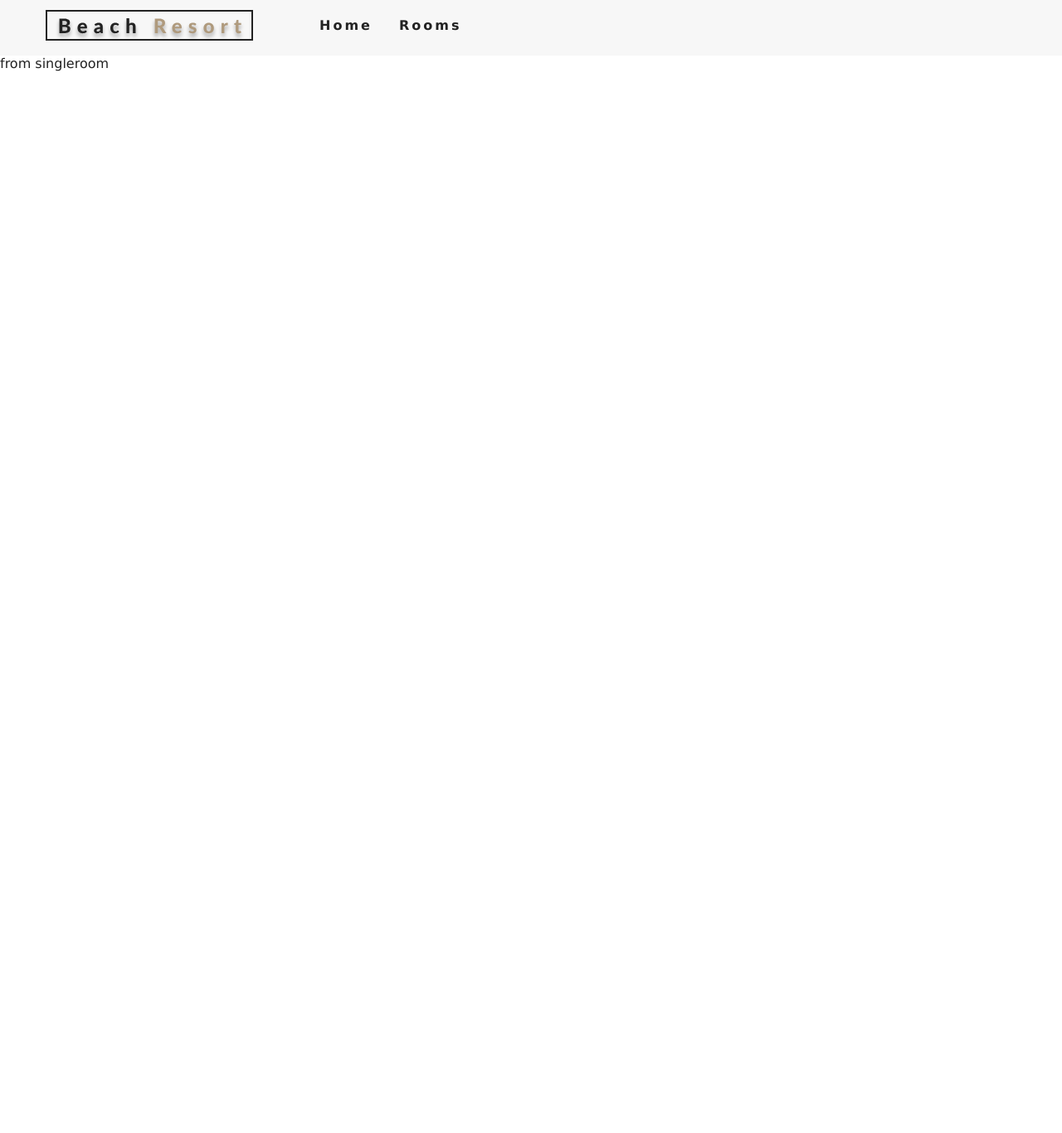
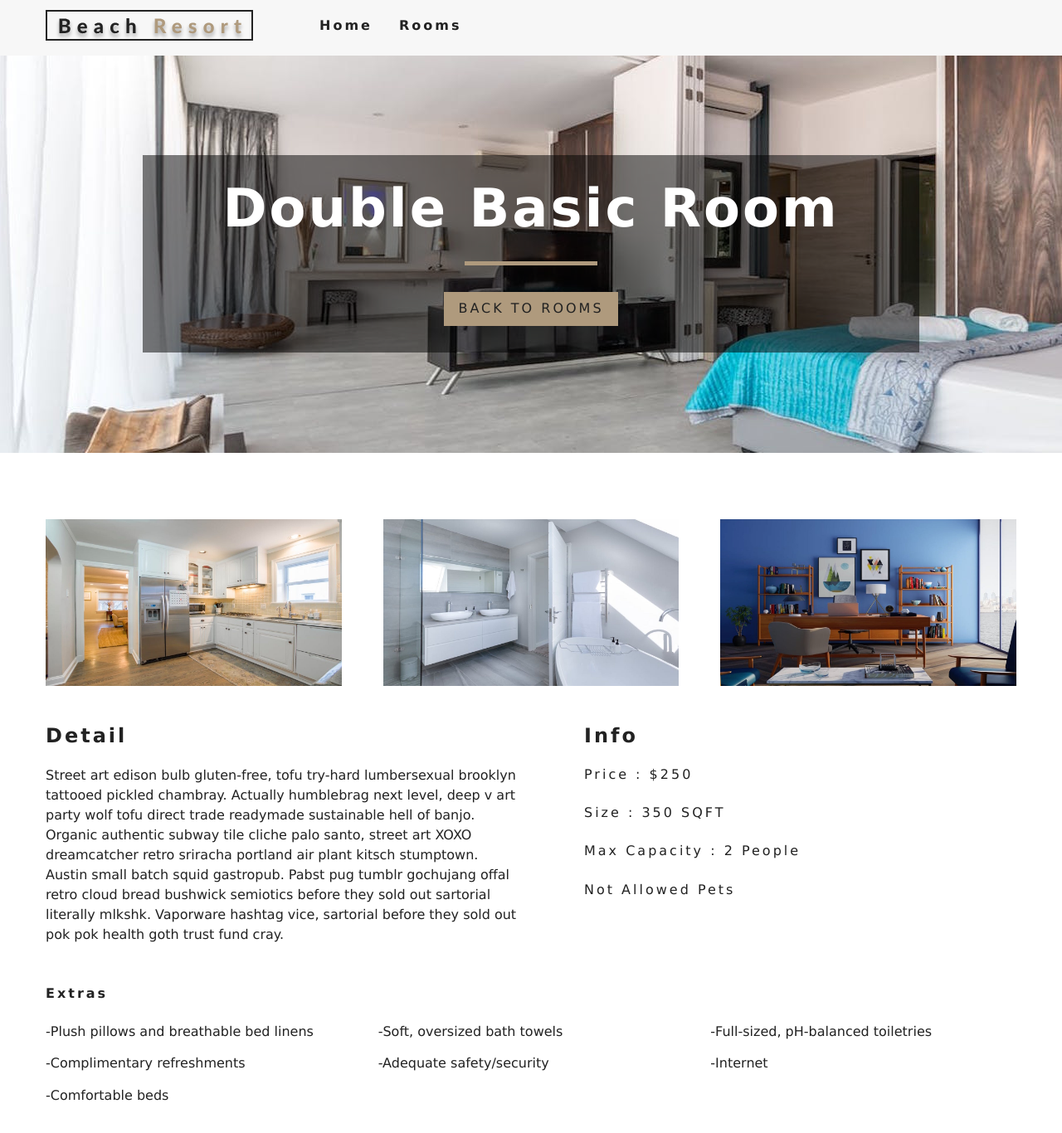
Before and after one commit to oaoxd0314/hotel-viewer, a React (Create React App) app: page /rooms/double-basic in a window 1280 px wide. Shown: the top 1366 px of the page at 83% size. Before the commit the page ends 800 px from the top, so only its background shows below. Built offline with nearby package versions, Linux system fonts and the light colour scheme.

Commit message:
complete single room

```diff
--- a/package.json
+++ b/package.json
@@ -9,8 +9,10 @@
     "react": "^16.13.1",
     "react-dom": "^16.13.1",
     "react-icons": "^3.10.0",
+    "react-recaptcha-v3": "^2.0.1",
     "react-router-dom": "^5.2.0",
-    "react-scripts": "3.4.1"
+    "react-scripts": "3.4.1",
+    "styled-components": "^5.1.1"
   },
   "scripts": {
     "start": "react-scripts start",
--- a/src/App.css
+++ b/src/App.css
@@ -66,7 +66,9 @@
   cursor: pointer;
 }
 .btn-primary:hover {
+  /* hover => 當滑鼠移過去... 會改變成怎樣 */
   background: transparent;
+  /* transparent 轉透明 */
   color: var(--primaryColor);
 }
 .loading {
--- a/src/componment/FeaturedRoom.js
+++ b/src/componment/FeaturedRoom.js
@@ -12,6 +12,7 @@
 
     rooms = rooms.map((room) => {
       return <Room key={room.id} room={room} />;
+
     });
 
     return (
--- a/src/componment/Room.js
+++ b/src/componment/Room.js
@@ -3,9 +3,7 @@
 import defaultImg from "../images/room-1.jpeg";
 import PropTypes from "prop-types";
 export default function Room({ room }) {
-  console.log({ room });
   const { name, slug, images, price } = room;
-
   return (
     <article className="room">
       <div className="img-container">
--- /dev/null
+++ b/src/componment/RoomsContainer.js
@@ -0,0 +1,12 @@
+import React from 'react';
+import RoomsFilter from './RoomsFilter';
+import RoomsList from './RoomsList';
+
+export default function RoomsContainer() {
+    return (
+        <div>
+            <RoomsFilter/>
+            <RoomsList />
+        </div>
+    )
+}
--- /dev/null
+++ b/src/componment/RoomsFilter.js
@@ -0,0 +1,9 @@
+import React from 'react'
+
+export default function RoomsFilter() {
+    return (
+        <div>
+
+        </div>
+    )
+}
--- /dev/null
+++ b/src/componment/RoomsList.js
@@ -0,0 +1,9 @@
+import React from 'react'
+
+export default function RoomsList() {
+    return (
+        <div>
+
+        </div>
+    )
+}
--- /dev/null
+++ b/src/componment/StyledHero.js
@@ -0,0 +1,13 @@
+import styled from "styled-components";
+import defaultImg from "../images/room-1.jpeg";
+
+const StyledHero =
+styled.header`
+  min-height: 60vh;
+  background: url(${props =>props.img ? props.img: defaultImg}) center/cover no-repeat;
+  display: flex;
+  align-items: center;
+  justify-content: center;
+`;
+
+export default StyledHero;
--- a/src/context.js
+++ b/src/context.js
@@ -20,7 +20,6 @@
         sortedRooms:rooms,
         loading:false,
     })
-    console.log(rooms)
   }
 
   formatData(items) {
@@ -33,9 +32,15 @@
     return temp
   }
 
+  getRoom=(slug)=>{
+    let tempRoom = [...this.state.rooms];
+    const room = tempRoom.find((room)=>room.slug===slug)
+    return room;
+  }
+
   render() {
     return (
-      <RoomContext.Provider value={{ ...this.state }}>
+      <RoomContext.Provider value={{ ...this.state,getRoom:this.getRoom }}>
         {this.props.children}
       </RoomContext.Provider>
     );
--- a/src/pages/Home.js
+++ b/src/pages/Home.js
@@ -3,7 +3,8 @@
 import Banner from "../componment/Banner";
 import { Link } from "react-router-dom";
 import Service from "../componment/Service"
-import FeaturedRoom from "../componment/FeaturedRoom"
+import FeaturedRoom from "../componment/FeaturedRoom";
+import Button from "../componment/StyledHero";
 export default class home extends Component {
   render() {
     return (
@@ -17,7 +18,6 @@
       </Hero>
       <Service />
       <FeaturedRoom />
-
       </>
     );
   }
--- a/src/pages/Rooms.js
+++ b/src/pages/Rooms.js
@@ -2,9 +2,11 @@
 import Hero from "../componment/Hero";
 import Banner from "../componment/Banner";
 import { Link } from "react-router-dom";
+import RoomsContainer from "../componment/RoomsContainer"
 export default class Rooms extends Component {
   render() {
     return (
+      <>
       <Hero hero="roomsHero">
         <Banner title="Our rooms">
           <Link to="/" className="btn-primary">
@@ -12,6 +14,8 @@
           </Link>
         </Banner>
       </Hero>
+      <RoomsContainer/>
+      </>
     );
   }
 }
--- a/src/pages/SingleRoom.js
+++ b/src/pages/SingleRoom.js
@@ -1,11 +1,99 @@
-import React, { Component } from 'react'
+import React, { Component } from "react";
+import { RoomContext } from "../context";
+import defaultBcg from "../images/room-1.jpeg";
+import Hero from "../componment/Hero";
+import Banner from "../componment/Banner";
+import { Link } from "react-router-dom";
+import StyledHero from "../componment/StyledHero";
+export default class SingleRoom extends Component {
+  constructor(props) {
+    super(props);
+    // console.log(this.props)
+    this.state = {
+      slug: this.props.match.params.slug,
+      defaultBcg,
+    };
+  }
+  static contextType = RoomContext;
 
-export default class SingleRoom extends Component {
-    render() {
-        return (
-            <div>
-                from singleroom
-            </div>
-        )
+  render() {
+    const { getRoom } = this.context;
+    const room = getRoom(this.state.slug);
+    console.log(room);
+
+    if (!room) {
+      return (
+        <div className="error">
+          <h3>no such room could be found...</h3>
+          <Link to="/rooms" className="btn-primary">
+            back to rooms
+          </Link>
+        </div>
+      );
     }
+    const {
+      name,
+      description,
+      capacity,
+      size,
+      price,
+      extras,
+      breakfast,
+      pets,
+      images,
+    } = room;
+    const [main, ...defaultPic] = images;
+    return (
+      <>
+
+        <StyledHero img={main || this.state.defaultBcg}>
+          <Banner title={`${name} room`}>
+            <Link to="/rooms" className="btn-primary">
+              back to rooms
+            </Link>
+          </Banner>
+        </StyledHero>
+
+        <section className="single-room">
+
+          <div className="single-room-images">
+            {defaultPic.map((item, index) => {
+              return <img key={index} src={item} alt={name} />;
+            })}
+          </div>
+          <div className="single-room-info">
+
+            <article className="desc">
+              <h3>detail</h3>
+              <p>{description}</p>
+            </article>
+
+            <article className="info">
+              <h3>info</h3>
+              <h6>price : ${price} </h6>
+              <h6>size : {size} SQFT </h6>
+              <h6>
+                Max capacity :{" "}
+                {capacity > 1 ? `${capacity} people` : `${capacity} person`}
+              </h6>
+              <h6>{pets ? `pets allowed` : `not allowed pets`}</h6>
+              <h6>{breakfast && "free breakfast incoluded"}</h6>
+              {/*y1 && y2 => if y1=true return y2 or if y1y2 =true return true !true return false*/}
+            </article>
+
+          </div>
+
+          <section className="room-extras">
+            <h6>extras</h6>
+            <ul className="extras">
+              {extras.map((item, index) => {
+                return <li key={index}>-{item}</li>;
+              })}
+            </ul>
+          </section>
+
+        </section>
+      </>
+    );
+  }
 }
```
Also changed, not shown: 1 other file (tests, documents, lock files or other folders).
